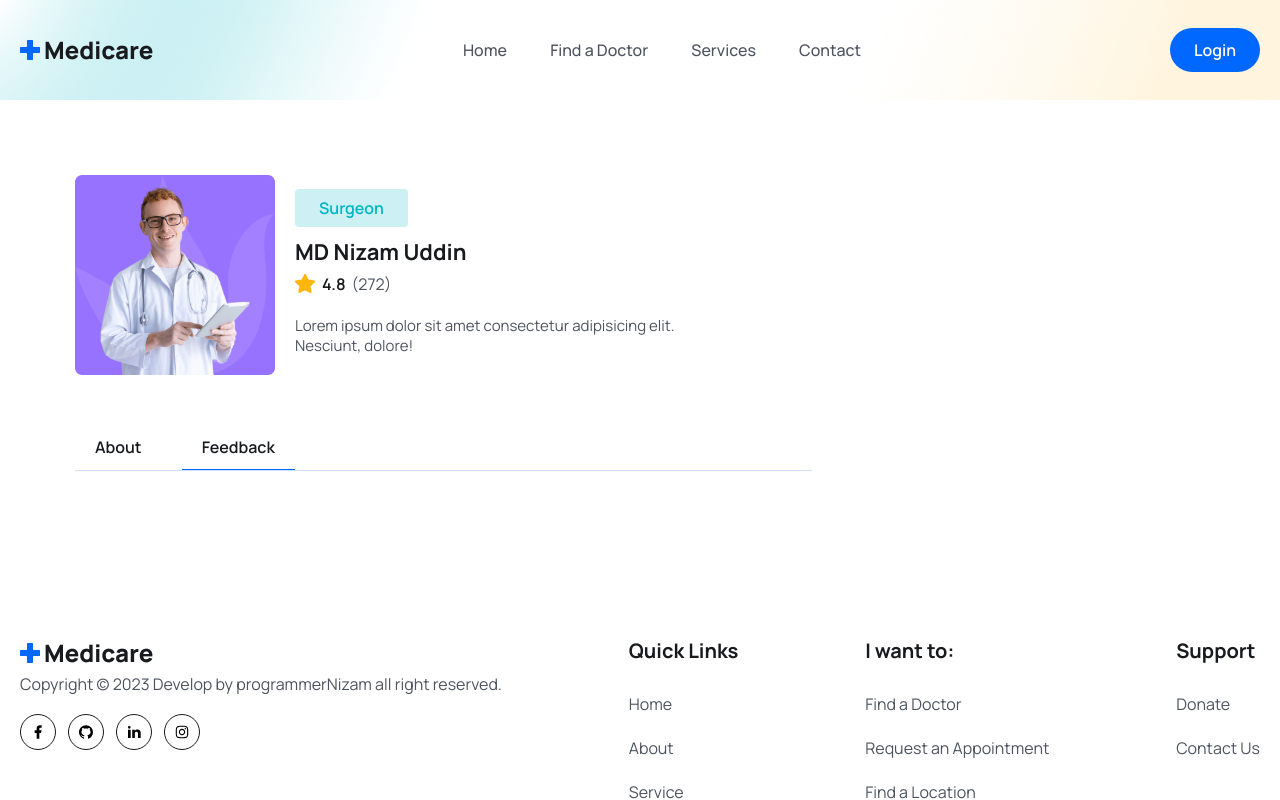
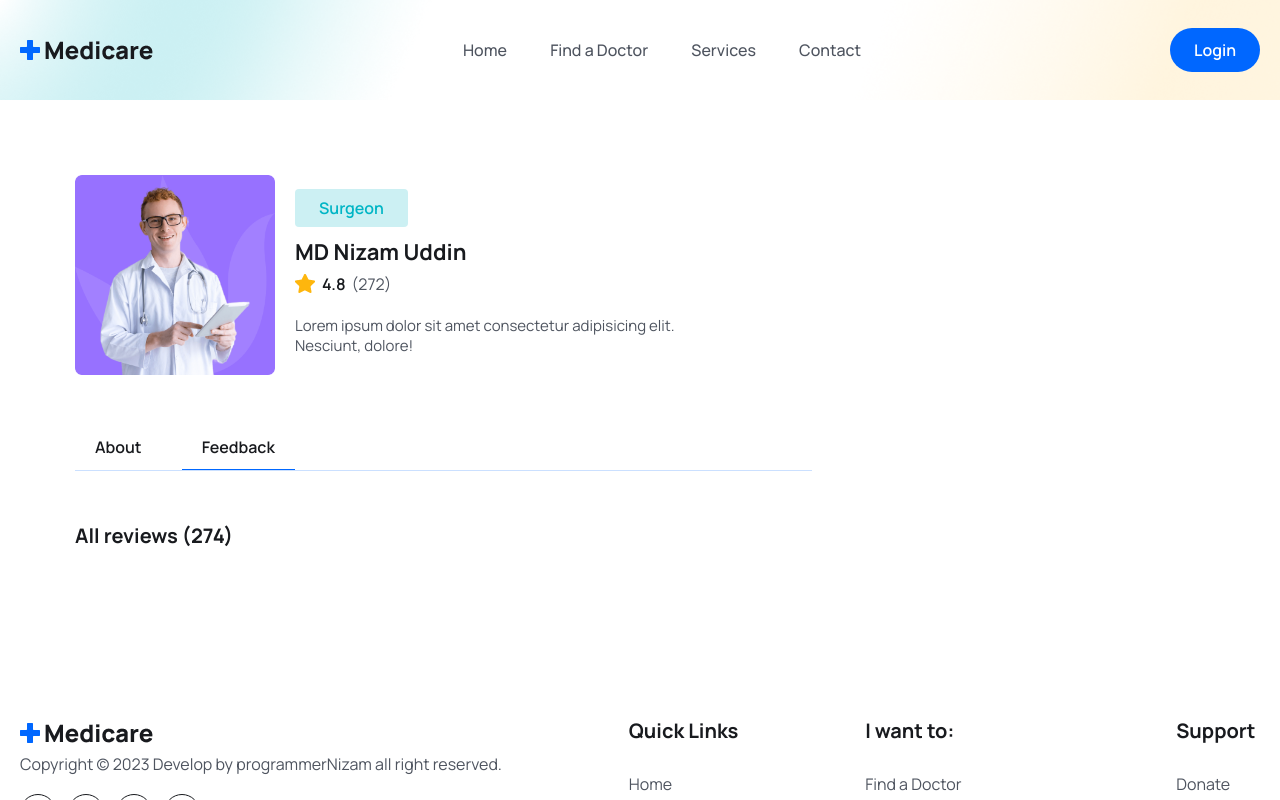
Before and after one commit to programmernizam/medicare, a React (Vite) app: page /doctor-details in a window 1280 px wide. Both pictures are taken after a click on the button "Feedback". Shown: the top 800 px of the page. Built offline with nearby package versions, Linux system fonts and the light colour scheme.

Commit message:
Feedback Heading added

```diff
--- a/src/pages/Doctors/DoctorFeedback.jsx
+++ b/src/pages/Doctors/DoctorFeedback.jsx
@@ -1,7 +1,11 @@
 const DoctorFeedback = () => {
   return (
     <div>
-      <div></div>
+      <div className="mb-[50px]">
+        <h4 className="text-[20px] leading-[30px] font-bold text-headingColor mb-[30px]">
+          All reviews (274)
+        </h4>
+      </div>
     </div>
   );
 };
```
